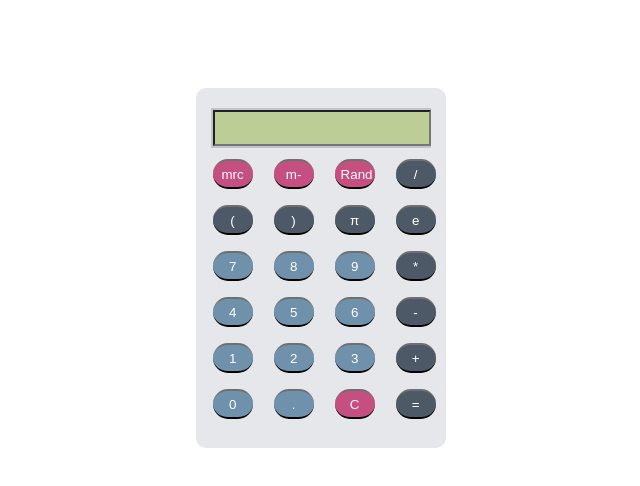
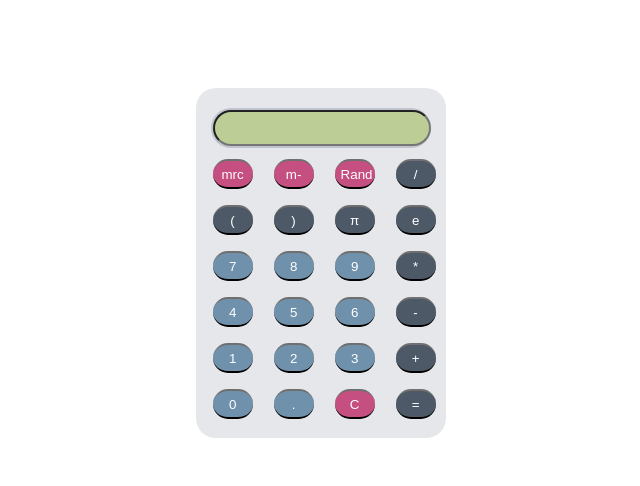
Before and after one commit to MckCanSeeDeep/Calculator, a plain HTML site: page index.html in a window 1280 px wide. Shown: the whole page, without its empty margins (318-958 px from the left). Drawn offline with Linux system fonts and the light colour scheme.

Commit message:
final touches

```diff
--- a/calculator.css
+++ b/calculator.css
@@ -4,9 +4,9 @@
 /* Calculator Box */
 .box {
 	background-color: #e5e7ea;
-	height: 360px;
+	height: 350px;
 	width: 250px;
-	border-radius: 10px;
+	border-radius: 20px;
 	position: relative;
 	top: 80px;
 	left: 40%;
@@ -20,6 +20,7 @@
 	left: 15px;
 	top: 20px;
 	height: 40px;
+	border-radius: 20px;
 }
 .display input {
 	position: relative;
@@ -31,6 +32,7 @@
 	background-color: #bccd95;
 	font-size: 21px;
 	text-align: right;
+	border-radius: 20px;
 }
 
 /* Calculator Buttons */
@@ -42,7 +44,7 @@
 	width: 40px;
 	height: 30px;
 	border: none;
-	border-radius: 32px;
+	border-radius: 64px;
 	margin-left: 17px;
 	cursor: pointer;
 	border-top: 2px solid transparent;
```
